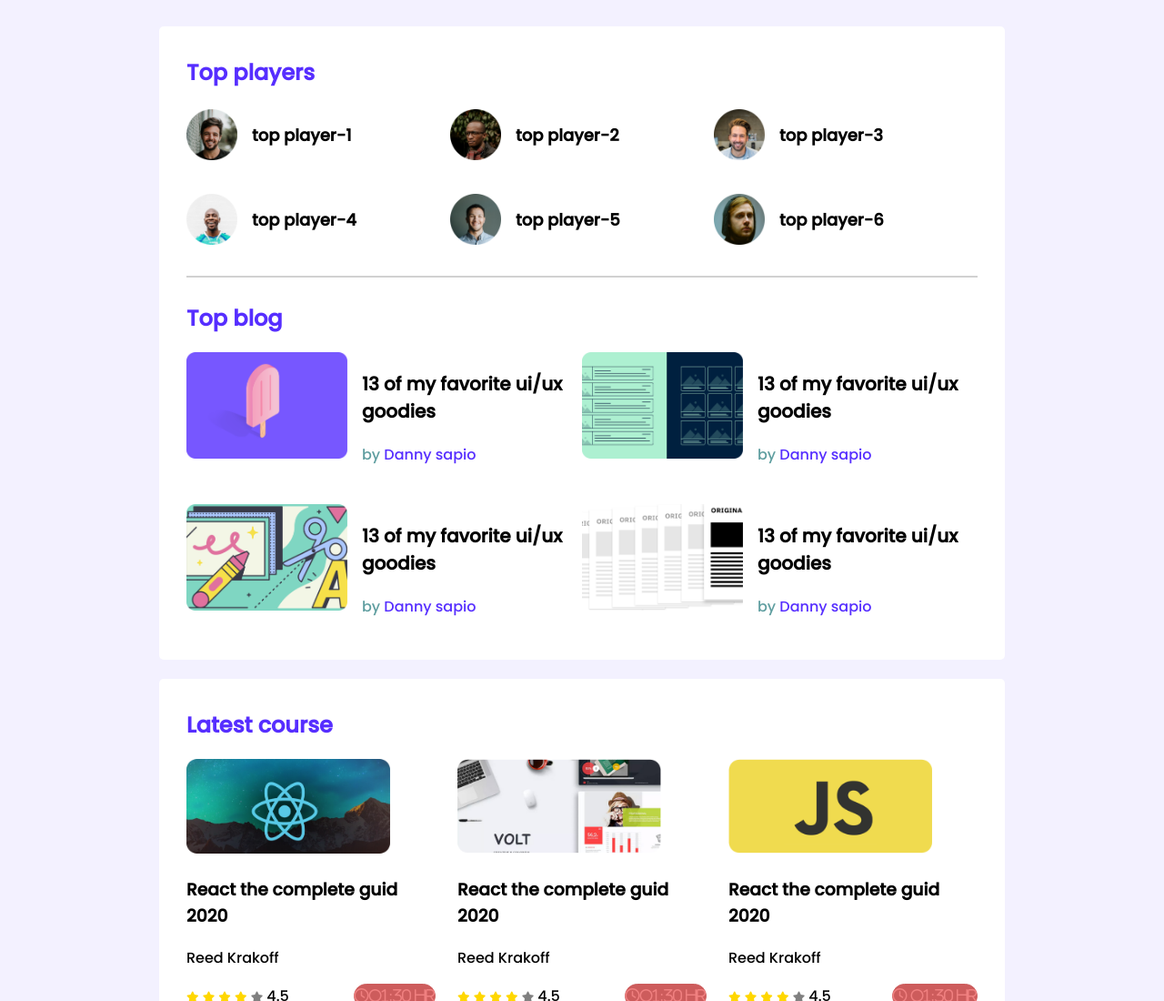
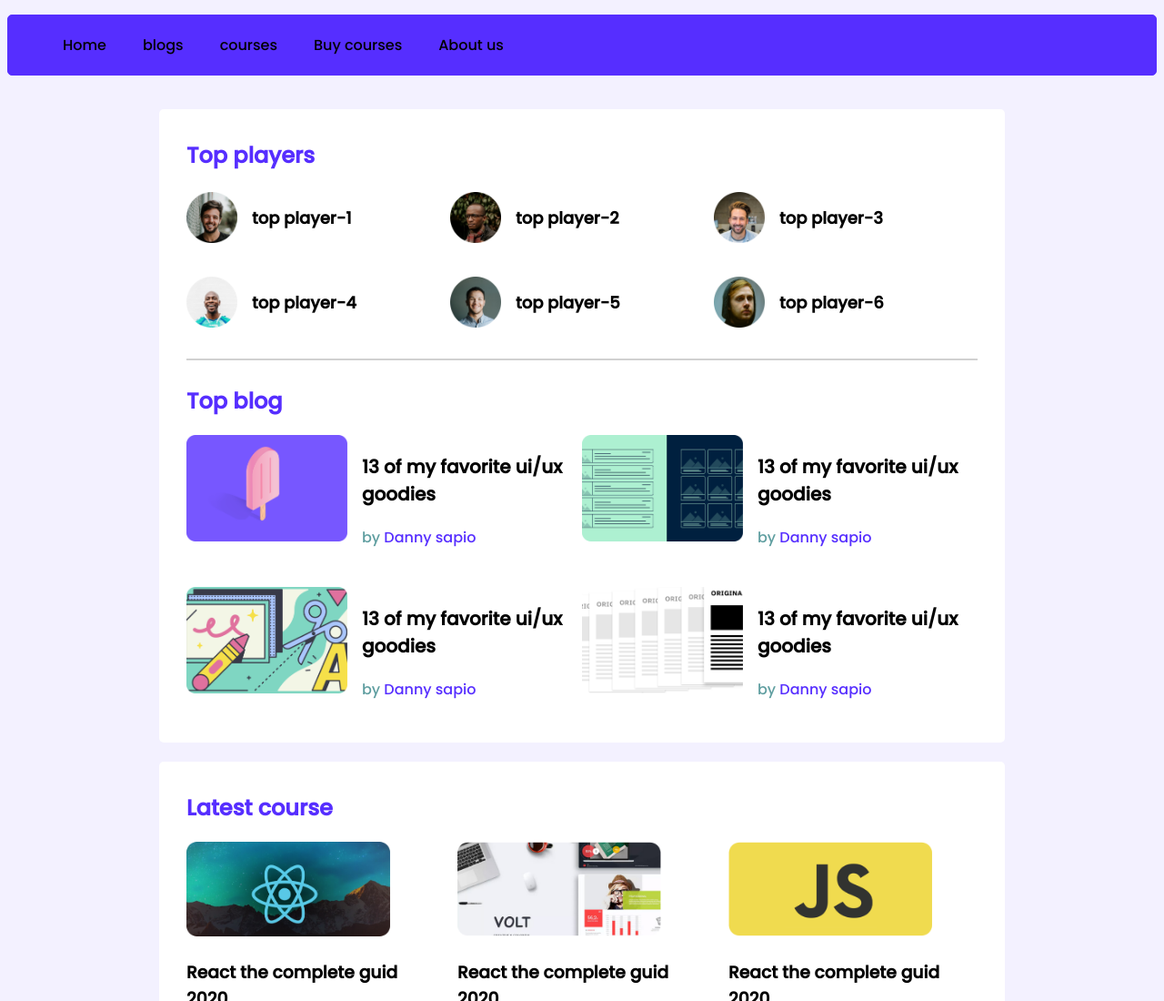
Before and after one commit to Aminulikchy/leader-board-css3, a plain HTML site: page index.html in a window 1280 px wide. Shown: the top 1100 px of the page at 91% size. Drawn offline with Linux system fonts and the light colour scheme.

Commit message:
navigation added

```diff
--- a/index.html
+++ b/index.html
@@ -15,7 +15,15 @@
     </head>
     <!-- header start -->
     <header>
-
+        <nav>
+            <ul>
+                <li><a href="">Home</a></li>
+                <li><a href=""></a>blogs</li>
+                <li><a href=""></a>courses</li>
+                <li><a href=""></a>Buy courses</li>
+                <li><a href=""></a>About us</li>
+            </ul>
+        </nav>
     </header>
     <!-- header end -->
     <main>
--- a/styles/style.css
+++ b/styles/style.css
@@ -27,6 +27,25 @@ hr{
     border: 1px solid #D1D1D1;
     margin-bottom: 27px;
 }
+/* navigation styles */
+nav ul{
+    display: flex;
+    background-color: #562eff;
+    border: #562eff solid 1px;
+    border-radius: 5px;
+}
+nav li{
+    list-style: none;
+    margin: 20px;
+}
+nav li :hover{
+    background-color: darkorange;
+}
+nav li a{
+    text-decoration: none;
+    color: black;
+}
+
 /* top player style */
 .top-players{
     margin-bottom: 30px;
@@ -130,7 +149,7 @@ hr{
 
 }
 /* tablet devaice */
-@media only screen and (min-width::688px) and (max-width:992px) {
+@media only screen and (min-width:688px) and (max-width:992px) {
      .container{
          width: 100%;
      }
```
